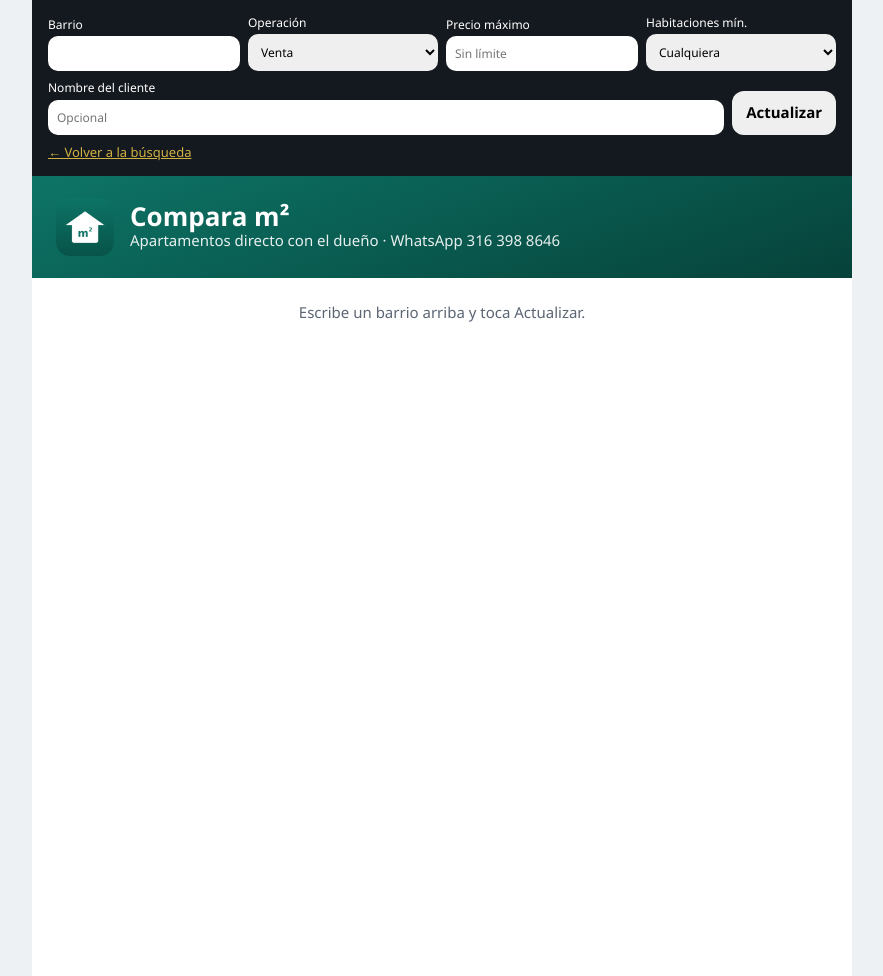
After one commit to djsierra2020-design/Comparam2, a Flask app: page /lista in a window 1280 px wide. The commit adds this page. Shown: the whole page, without its empty margins (198-1081 px from the left). Run offline with Flask 3, Linux system fonts and the light colour scheme.

Commit message:
Lista para cliente: dueños directos con teléfono, sin enlaces, para guardar como PDF
Co-Authored-By: Claude Opus 5.5 <noreply@anthropic.com>
Claude-Session: https://claude.ai/code/session_019ZgVBx7hJQ7mT7QLJrH2xa

```diff
--- a/app.py
+++ b/app.py
@@ -142,6 +142,27 @@ def inicio():
     barrio, elegidas, params, resultado = _consulta()
     return render_template("index.html", barrio=barrio, barrios=BARRIOS, fuentes=FUENTES,
                            elegidas=elegidas, p=params, r=resultado, args=request.args)
+
+
+@app.get("/lista")
+def lista_cliente():
+    """Lista para enviar a un cliente: solo dueños directos con teléfono, sin enlaces a los portales.
+    Se guarda como PDF desde el navegador (Imprimir → Guardar como PDF)."""
+    barrio = request.args.get("barrio", "").strip()
+    params = {**_params(), "solo_dueno": True, "con_telefono": True}
+    hab_min = int(request.args["hab_min"]) if request.args.get("hab_min", "").isdigit() else None
+    cliente = request.args.get("cliente", "").strip()[:60]
+    elegidas = [f for f in request.args.getlist("fuente") if f in FUENTES] or list(PORTALES)
+    resultado = buscar(barrio, crear_fuentes(elegidas), **params) if barrio else None
+    anuncios = []
+    if resultado:
+        anuncios = [a for a in resultado.anuncios if a.telefonos and a.es_dueno_directo and not a.verificar
+                    and (not hab_min or (a.habitaciones or 0) >= hab_min)]
+        anuncios.sort(key=lambda a: a.precio_m2)
+    from comparam import diario
+    return render_template("lista.html", barrio=barrio, p=params, r=resultado, anuncios=anuncios,
+                           cliente=cliente, hab_min=hab_min, fecha=diario.hoy().strftime("%d/%m/%Y"),
+                           args=request.args)
 
 
 def _mensaje_whatsapp(lista: list[dict], fecha: str) -> str:
--- a/templates/index.html
+++ b/templates/index.html
@@ -108,6 +108,7 @@
   .tag { font-size:12px; padding:3px 9px; border-radius:999px; background:var(--bg); color:var(--mut) }
   .tag.verificar { background:#fef3c7; color:#92400e; font-weight:700 }
   @media (prefers-color-scheme: dark) { .tag.verificar { background:#3a2a06; color:#fcd34d } }
+  .btn-lista { display:block; margin:4px 4px 10px; padding:12px; border-radius:14px; background:#ffd84d; color:#06423a; font-weight:800; text-align:center; text-decoration:none }
   .ocultos { margin:-2px 4px 6px; font-size:13px; color:var(--mut) } .ocultos a { font-weight:700 }
   .tag.portal { background:var(--marca-suave); color:var(--marca); font-weight:700 }
   .tit { font-weight:700; font-size:16px; line-height:1.3 } .tit a { color:inherit; text-decoration:none }
@@ -318,6 +319,7 @@
   </section>
   {% endif %}
   {% if r.anuncios %}
+  <a class="btn-lista" href="/lista?barrio={{ barrio|urlencode }}&operacion={{ p.operacion }}{% if args.precio_max %}&precio_max={{ args.precio_max|urlencode }}{% endif %}{% if args.area_min %}&area_min={{ args.area_min|urlencode }}{% endif %}">📄 Lista para cliente (PDF)</a>
   <div class="titulo-lista">{{ r.anuncios|length }} resultado(s) en {{ barrio }} <span class="meta">· {{ r.total_encontrados }} anuncios revisados</span></div>
   {% if r.ocultos %}<div class="ocultos">{% set nd = r.anuncios|selectattr('es_dueno_directo')|list|length %}{% set nv = r.anuncios|selectattr('verificar')|list|length %}{{ nd }} de dueño directo{% if nv %} · {{ nv }} por verificar{% endif %} · {{ r.ocultos }} de inmobiliarias ocultos · <a href="{{ url_con_inmobiliarias() }}">Ver todos</a></div>{% endif %}
   <div class="barra-filtros"><button type="button" id="abrir-filtros">⚙ Filtros</button><span class="meta" id="conteo"></span></div>
--- /dev/null
+++ b/templates/lista.html
@@ -0,0 +1,83 @@
+<!doctype html>
+<html lang="es"><head><meta charset="utf-8"><meta name="viewport" content="width=device-width, initial-scale=1">
+<title>Compara m² · {{ barrio or 'Lista' }}{% if cliente %} · {{ cliente }}{% endif %}</title>
+<meta name="robots" content="noindex">
+<style>
+  :root { --verde:#0d7466; --osc:#06423a; --amar:#ffd84d; --mut:#5b6573 }
+  * { box-sizing:border-box }
+  body { margin:0; font:15px/1.45 "Segoe UI",system-ui,Roboto,sans-serif; color:#14181f; background:#eef1f3 }
+  .hoja { max-width:820px; margin:0 auto; background:#fff; min-height:100vh }
+  header { background:linear-gradient(160deg,var(--verde),var(--osc)); color:#fff; padding:22px 24px; display:flex; gap:16px; align-items:center }
+  header img { width:58px; height:58px; border-radius:14px }
+  header b { font-size:26px; font-weight:900; display:block; line-height:1.1 }
+  header span { opacity:.9 }
+  .datos { padding:16px 24px 4px; display:flex; flex-wrap:wrap; gap:6px 22px; color:var(--mut) }
+  .datos b { color:#14181f }
+  .zona { margin:12px 24px; padding:14px 16px; background:#f0f8f6; border-radius:14px; border-left:5px solid var(--verde) }
+  .zona b { font-size:22px; color:var(--osc) }
+  .apto { margin:0 24px; padding:14px 0; border-bottom:1px solid #e3e7ea; display:grid; grid-template-columns:34px 1fr; gap:4px 10px; break-inside:avoid }
+  .n { grid-row:span 3; width:30px; height:30px; border-radius:50%; background:var(--verde); color:#fff; font-weight:800; display:grid; place-items:center }
+  .t { font-weight:700 }
+  .m { color:var(--mut) } .m b { color:#14181f }
+  .tel { font-size:18px; font-weight:800; color:var(--osc) }
+  .tag { display:inline-block; padding:1px 9px; border-radius:20px; font-size:13px; font-weight:700; margin-left:6px }
+  .bajo { background:#d9f5e4; color:#067647 } .alto { background:#fdecea; color:#b42318 } .baja { background:#fff4cc; color:#7a5b00 }
+  footer { padding:18px 24px 30px; color:var(--mut); font-size:13px }
+  .vacio { padding:24px; text-align:center; color:var(--mut) }
+  .panel { max-width:820px; margin:0 auto; padding:14px 16px; background:#14181f; color:#fff }
+  .panel form { display:flex; flex-wrap:wrap; gap:8px; align-items:end }
+  .panel label { font-size:12px; display:flex; flex-direction:column; gap:3px; flex:1 1 140px }
+  .panel input, .panel select { padding:9px; border-radius:10px; border:0; font:inherit }
+  .panel button { padding:11px 14px; border-radius:12px; border:0; font:inherit; font-weight:800; cursor:pointer }
+  .pdf { background:var(--amar); color:var(--osc); width:100%; margin-top:10px; font-size:17px }
+  .panel p { margin:8px 0 0; font-size:13px; opacity:.8 }
+  .panel a { color:var(--amar) }
+  @media print { .panel { display:none } body { background:#fff } .hoja { max-width:none }
+    header, .zona, .n, .tag { -webkit-print-color-adjust:exact; print-color-adjust:exact } }
+</style></head>
+<body>
+<div class="panel">
+  <form method="get" action="/lista">
+    <label>Barrio<input name="barrio" value="{{ barrio }}" required></label>
+    <label>Operación<select name="operacion"><option value="arriendo" {% if p.operacion == 'arriendo' %}selected{% endif %}>Arriendo</option><option value="venta" {% if p.operacion == 'venta' %}selected{% endif %}>Venta</option></select></label>
+    <label>Precio máximo<input name="precio_max" inputmode="numeric" value="{{ args.precio_max or '' }}" placeholder="Sin límite"></label>
+    <label>Habitaciones mín.<select name="hab_min"><option value="">Cualquiera</option>{% for n in range(1,5) %}<option value="{{ n }}" {% if hab_min == n %}selected{% endif %}>{{ n }}+</option>{% endfor %}</select></label>
+    <label>Nombre del cliente<input name="cliente" value="{{ cliente }}" placeholder="Opcional"></label>
+    <input type="hidden" name="area_min" value="{{ args.area_min or '' }}">
+    <button type="submit">Actualizar</button>
+  </form>
+  {% if anuncios %}<button class="pdf" type="button" onclick="window.print()">📄 Guardar como PDF</button>
+  <p>En el celular: en la ventana que se abre elige <b>Guardar como PDF</b> y toca el botón de descargar. Luego envíalo por WhatsApp.</p>{% endif %}
+  <p><a href="/?barrio={{ barrio|urlencode }}&operacion={{ p.operacion }}">← Volver a la búsqueda</a></p>
+</div>
+<div class="hoja">
+  <header><img src="/static/icon-192.png" alt=""><div><b>Compara m²</b><span>Apartamentos directo con el dueño · WhatsApp 316 398 8646</span></div></header>
+  {% if barrio %}
+  <div class="datos">
+    {% if cliente %}<div>Para: <b>{{ cliente }}</b></div>{% endif %}
+    <div>Barrio: <b>{{ barrio }}</b></div>
+    <div>{{ 'Arriendo' if p.operacion == 'arriendo' else 'Venta' }}{% if p.precio_max %} · hasta <b>{{ p.precio_max|pesos }}</b>{% endif %}{% if hab_min %} · <b>{{ hab_min }}+</b> hab{% endif %}</div>
+    <div>Fecha: <b>{{ fecha }}</b></div>
+  </div>
+  {% if r and r.zona %}
+  <div class="zona">Precio del m² en {{ barrio }} (mediana de {{ r.zona.anuncios }} anuncios): <b>{{ r.zona.mediana|pesos }}</b><br>
+    <span class="m">Verde = el apartamento pide menos por m² que el promedio del barrio.</span></div>
+  {% endif %}
+  {% for a in anuncios %}{% set h = hist(a, p.operacion) %}
+  <div class="apto">
+    <div class="n">{{ loop.index }}</div>
+    <div class="t">{{ a.precio|pesos }}{% if p.operacion == 'arriendo' %}/mes{% endif %} · {{ '%g'|format(a.area_m2) }} m²
+      {% if r.zona %}{% set d = r.zona.diferencia(a.precio_m2) %}<span class="tag {{ 'bajo' if d < 0 else 'alto' }}">{{ '%.0f'|format(d|abs) }}% {{ 'bajo' if d < 0 else 'sobre' }} el barrio</span>{% endif %}
+      {% if h and h.baja_pct %}<span class="tag baja">Bajó {{ h.baja_pct }}%</span>{% endif %}</div>
+    <div class="m">{{ a.precio_m2|pesos }}/m²{% if a.habitaciones %} · <b>{{ a.habitaciones }}</b> hab{% endif %}{% if a.banos %} · <b>{{ a.banos }}</b> baños{% endif %}{% if a.barrio %} · {{ a.barrio }}{% endif %}{% if h and h.dias is not none %} · {{ h.texto }}{% endif %}</div>
+    <div class="tel">📞 {{ a.telefonos|join(' · ') }}</div>
+  </div>
+  {% else %}
+  <div class="vacio">{% if r %}No hay apartamentos de dueño directo con teléfono publicado para esta búsqueda. Prueba otro barrio, sube el precio máximo o quita el filtro de habitaciones.{% else %}Escribe un barrio arriba y toca Actualizar.{% endif %}</div>
+  {% endfor %}
+  {% if anuncios %}<footer>{{ anuncios|length }} apartamento{{ 's' if anuncios|length != 1 }} publicados directamente por sus dueños, ordenados del más barato al más caro por m². Precios y disponibilidad según lo publicado el {{ fecha }}; confirma con el dueño antes de visitar. Compara m² no cobra comisión de inmobiliaria.</footer>{% endif %}
+  {% else %}
+  <div class="vacio">Escribe un barrio arriba y toca Actualizar.</div>
+  {% endif %}
+</div>
+</body></html>
```
Also changed, not shown: tests/test_comparam.py (+12 -0 lines).
